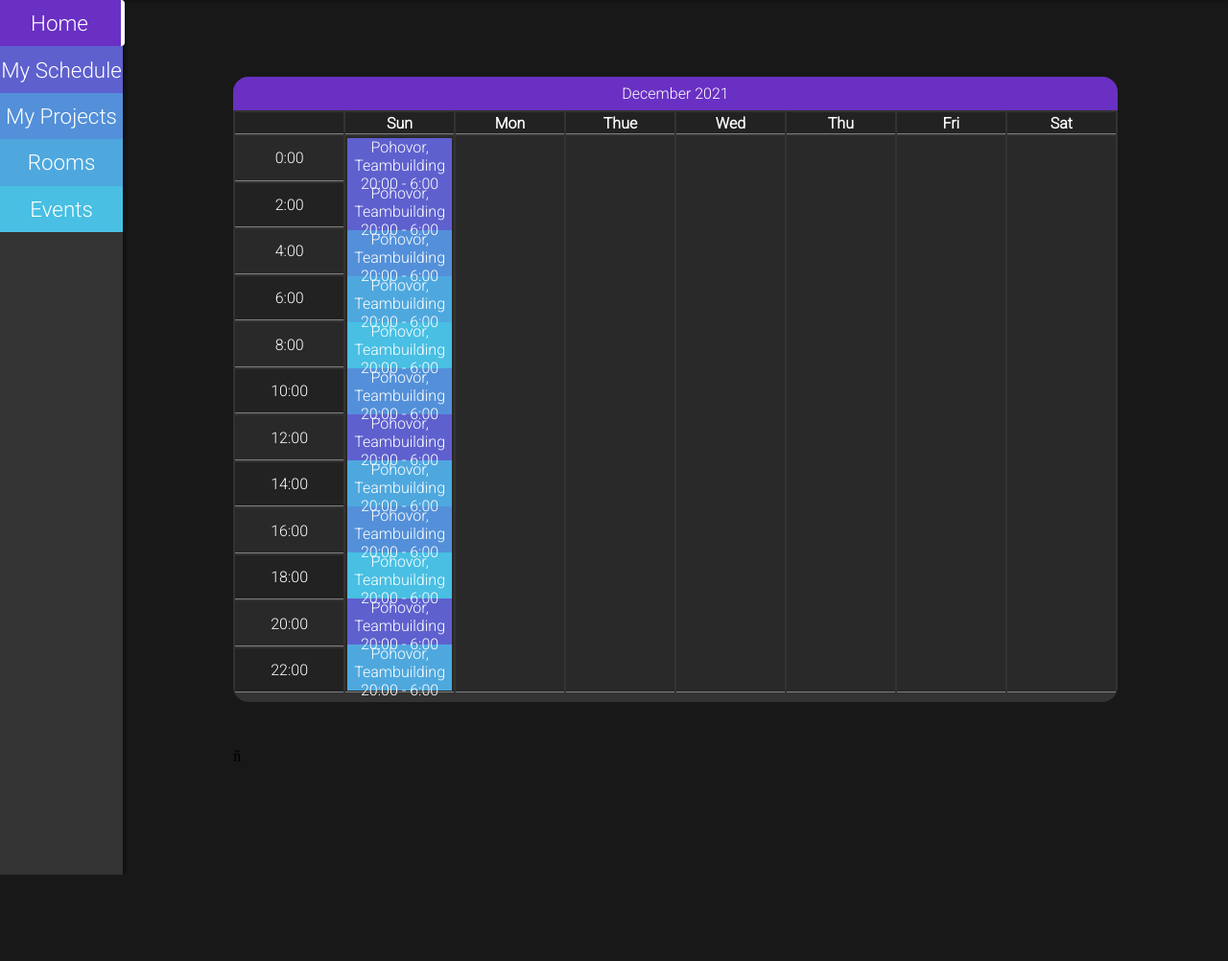
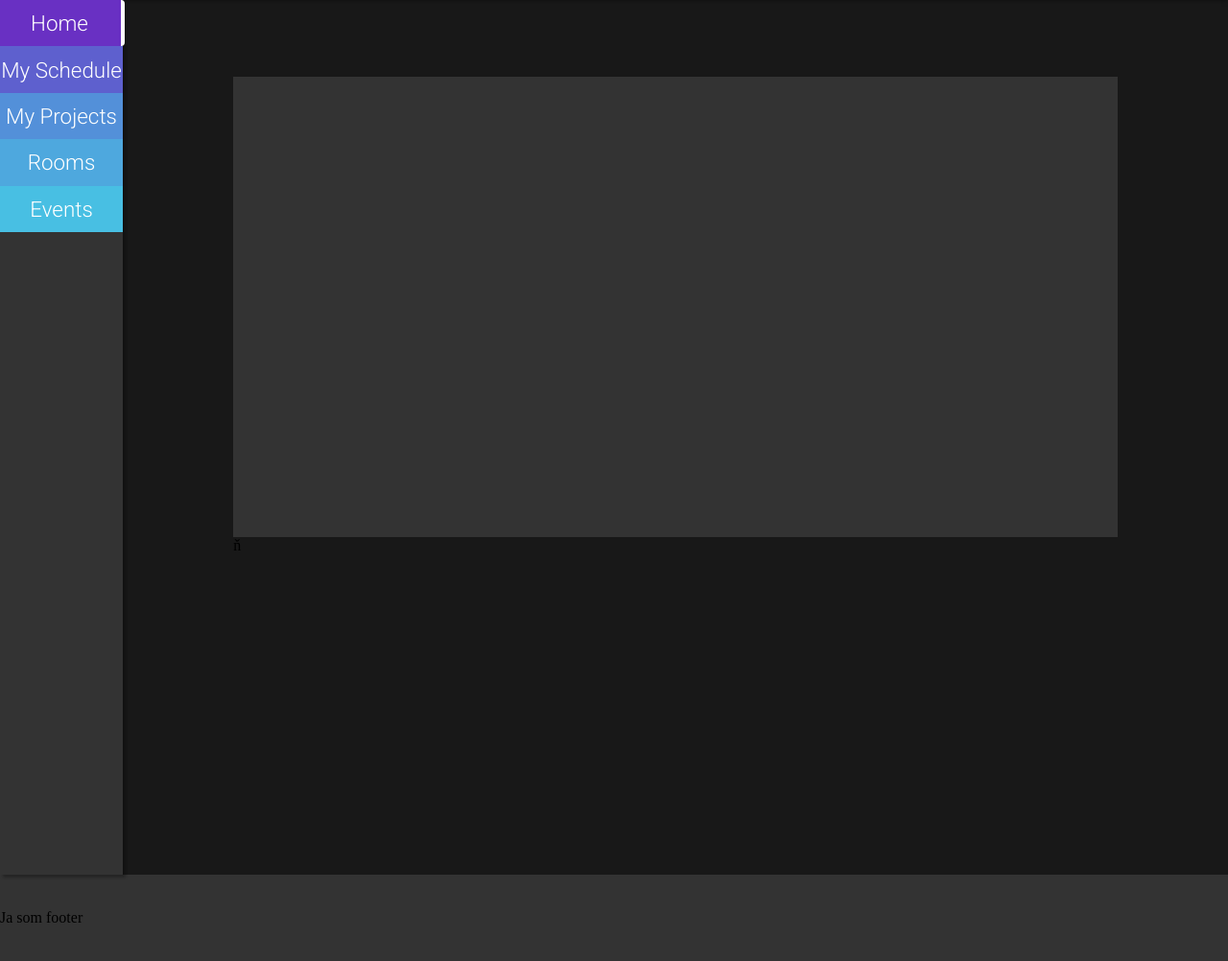
Before and after one commit to P-E-TT-E-R/HKM2021-workflow, a Django app: page /panel in a window 1280 px wide. Shown: the part 49-1051 px from the top of the page at 96% size. Before the commit the page ends 961 px from the top, so only its background shows below. Run offline with Django 3.2, Linux system fonts and the light colour scheme; the visitor is signed in with stand-in values (Sample User, id 1); some libraries are stand-ins or nearby versions; some web fonts are replaced.

Commit message:
Home, footer
:+1:

```diff
--- a/main/templates/include/footer.html
+++ b/main/templates/include/footer.html
@@ -1 +1 @@
-<footer><!--Ja som footer</p>--></footer>
+<footer><p>Ja som footer</p></footer>
--- a/main/templates/main/panel.html
+++ b/main/templates/main/panel.html
@@ -6,97 +6,21 @@
 {% endblock stylesheets %}
 
 {% block content %}
-<div class="panel-primary">
-	<div class="schedule">
 
-	</div>
-	<div>
-
-	</div>
-</div>
-<div class="panel-secondary">
-	<div class="notifications">
-
-	</div>
+<div class="panel">
+	<div></div>
+	<div></div>
 </div>
 
-<div class="schedule colored-blue">
-	<div class="card">
-		<div class="card-header colored">
-			<p>December 2021</p>
-		</div>
-		<div class="card-content">
-			<table class="calendar">
-				<tr>
-					<th></th>
-					<th>Sun</th>
-					<th>Mon</th>
-					<th>Thue</th>
-					<th>Wed</th>
-					<th>Thu</th>
-					<th>Fri</th>
-					<th>Sat</th>
-				</tr>
-				<tr>
-					<td>0:00</td>
-					<td class="field colored-blue" rowspan=12>
-						<p class="colored" style="height: 3em;">Pohovor, Teambuilding 20:00 - 6:00</p>
-						<p class="colored" style="height: 3em;">Pohovor, Teambuilding 20:00 - 6:00</p>
-						<p class="colored" style="height: 3em;">Pohovor, Teambuilding 20:00 - 6:00</p>
-						<p class="colored" style="height: 3em;">Pohovor, Teambuilding 20:00 - 6:00</p>
-						<p class="colored" style="height: 3em;">Pohovor, Teambuilding 20:00 - 6:00</p>
-						<p class="colored" style="height: 3em;">Pohovor, Teambuilding 20:00 - 6:00</p>
-						<p class="colored" style="height: 3em;">Pohovor, Teambuilding 20:00 - 6:00</p>
-						<p class="colored" style="height: 3em;">Pohovor, Teambuilding 20:00 - 6:00</p>
-						<p class="colored" style="height: 3em;">Pohovor, Teambuilding 20:00 - 6:00</p>
-						<p class="colored" style="height: 3em;">Pohovor, Teambuilding 20:00 - 6:00</p>
-						<p class="colored" style="height: 3em;">Pohovor, Teambuilding 20:00 - 6:00</p>
-						<p class="colored" style="height: 3em;">Pohovor, Teambuilding 20:00 - 6:00</p>
-					</td>
-					<td class="field colored-blue" rowspan=12><p style="height: 1em;"></p></td>
-					<td class="field colored-blue" rowspan=12><p style="height: 1em;"></p></td>
-					<td class="field colored-blue" rowspan=12><p style="height: 1em;"></p></td>
-					<td class="field colored-blue" rowspan=12><p style="height: 1em;"></p></td>
-					<td class="field colored-blue" rowspan=12><p style="height: 1em;"></p></td>
-					<td class="field colored-blue" rowspan=12><p style="height: 1em;"></p></td>
-				</tr>
-				<tr>
-					<td>2:00</td>
-				</tr>
-				<tr>
-					<td>4:00</td>
-				</tr>
-				<tr>
-					<td>6:00</td>
-				</tr>
-				<tr>
-					<td>8:00</td>
-				</tr>
-				<tr>
-					<td>10:00</td>
-				</tr>
-				<tr>
-					<td>12:00</td>
-				</tr>
-				<tr>
-					<td>14:00</td>
-				</tr>
-				<tr>
-					<td>16:00</td>
-				</tr>
-				<tr>
-					<td>18:00</td>
-				</tr>
-				<tr>
-					<td>20:00</td>
-				</tr>
-				<tr>
-					<td>22:00</td>
-				</tr>
 
-			</table>
-		</div>
-	</div>
+
+
+
+
+
+
+
+
 	{% endblock content %}
 
 {% block javascript %}
--- a/static/assets/css/main.css
+++ b/static/assets/css/main.css
@@ -236,3 +236,27 @@ nav div a:hover {
 .calendar .field p {
 	margin: 0px;
 }
+.panel {
+	display: flex;
+	flex-direction: row;
+	width: 100%;
+	min-height: 30em;
+}
+.panel div:nth-child(1) {
+	width: 75%;
+	height: 30em;
+	background-color: #333;
+}
+.panel div:nth-child(2) {
+	width: 25%;
+	height: 30em;
+	background-color: #333;
+}
+footer {
+	display: block;
+	width: 100%;
+	overflow: hidden;
+	padding: 20px 0;
+	box-sizing: border-box;
+	background-color: #333;
+}
```
Also changed, not shown: main/templates/main/schedule.html (+92 -28 lines).
